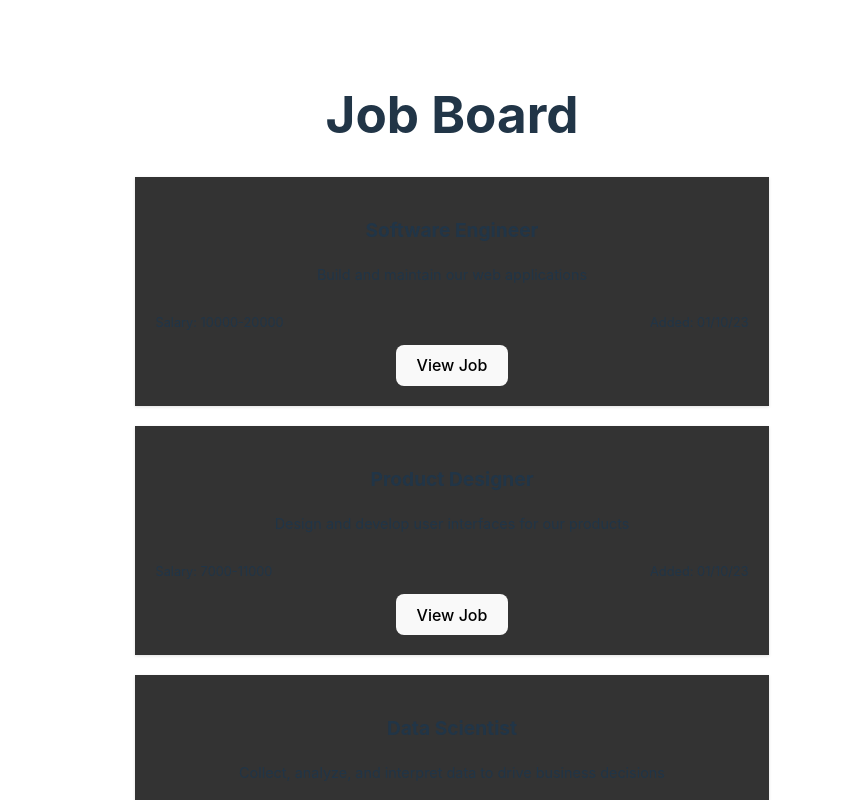
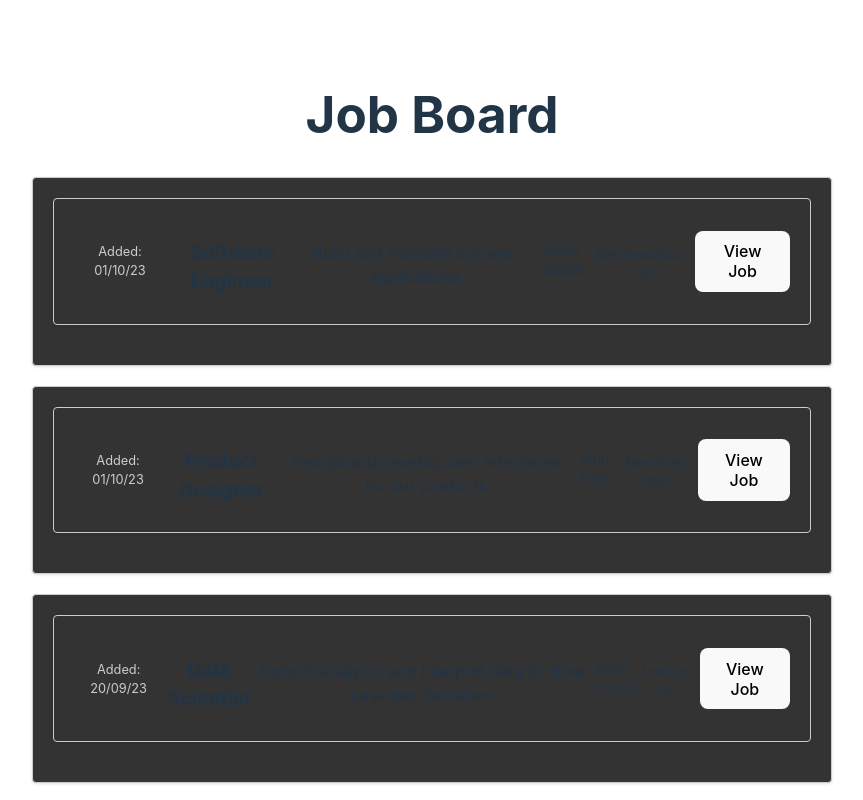
Before and after one commit to ShimiShimson/job-board-client, a React (Vite) app: page / in a window 1280 px wide. Shown: the top 800 px of the page, without its empty margins (208-1071 px from the left). Built offline with nearby package versions, Linux system fonts and the light colour scheme.

Commit message:
- JobListItem created - display on Home refactored - styling improved - job mocks updated with id

```diff
--- a/src/assets/job-mocks.ts
+++ b/src/assets/job-mocks.ts
@@ -1,7 +1,8 @@
 import { Job } from "../types/job";
 
-export const JOBS: Job[] = [
+export let JOBS: Job[] = [
   {
+    id: "1f6cdc26-1e05-48a7-b2c1-9d7d50e92f94",
     title: "Software Engineer",
     shortDesc: "Build and maintain our web applications",
     salary: "10000-20000",
@@ -9,10 +10,14 @@ export const JOBS: Job[] = [
     longDesc:
       "As a Software Engineer at our company, you will be responsible for building and maintaining our web applications. You will work with a team of engineers to design, develop, and test new features, as well as fix bugs and improve performance. You will also work closely with product designers and other stakeholders to ensure that our applications meet the needs of our users.",
     requiredStack: ["JavaScript", "HTML", "CSS", "Node.js", "React"],
-    location: { city: "San Francisco", country: "USA" },
+    location: {
+      city: "San Francisco",
+      country: "USA"
+    },
     typeOfHiring: ["Onsite", "Remote", "Hybrid"]
   },
   {
+    id: "459a9a48-2aa8-47c5-bf1a-b80f50c65b5e",
     title: "Product Designer",
     shortDesc: "Design and develop user interfaces for our products",
     salary: "7000-11000",
@@ -20,10 +25,14 @@ export const JOBS: Job[] = [
     longDesc:
       "As a Product Designer at our company, you will be responsible for designing and developing user interfaces for our products. You will work closely with product managers and engineers to understand the needs of our users and create designs that are both user-friendly and visually appealing. You will also be responsible for prototyping and testing your designs to ensure that they work as expected.",
     requiredStack: ["Figma", "Sketch", "Adobe XD", "HTML", "CSS"],
-    location: { city: "New York", country: "USA" },
+    location: {
+      city: "New York",
+      country: "USA"
+    },
     typeOfHiring: ["Remote", "Hybrid"]
   },
   {
+    id: "620c2c3f-2123-4b10-ba5f-ffc297971de2",
     title: "Data Scientist",
     shortDesc:
       "Collect, analyze, and interpret data to drive business decisions",
@@ -32,10 +41,14 @@ export const JOBS: Job[] = [
     longDesc:
       "As a Data Scientist at our company, you will be responsible for collecting, analyzing, and interpreting data to drive business decisions. You will use a variety of data science tools and techniques to identify trends, patterns, and outliers in our data. You will also be responsible for creating reports and presentations to communicate your findings to stakeholders.",
     requiredStack: ["Python", "R", "SQL", "Machine Learning", "Statistics"],
-    location: { city: "London", country: "UK" },
+    location: {
+      city: "London",
+      country: "UK"
+    },
     typeOfHiring: ["Hybrid"]
   },
   {
+    id: "d34497fe-da23-4ac1-86ef-89fa91bf1cce",
     title: "Marketing Manager",
     shortDesc:
       "Develop and execute marketing campaigns to promote our products and services",
@@ -44,10 +57,14 @@ export const JOBS: Job[] = [
     longDesc:
       "As a Marketing Manager at our company, you will be responsible for developing and executing marketing campaigns to promote our products and services. You will work with a team of marketers to create and implement marketing strategies across a variety of channels, including online, offline, and social media. You will also be responsible for tracking and analyzing the results of your campaigns to ensure that they are meeting their objectives.",
     requiredStack: ["Google Ads", "Facebook Ads", "Twitter Ads", "SEO", "SEM"],
-    location: { city: "Paris", country: "France" },
+    location: {
+      city: "Paris",
+      country: "France"
+    },
     typeOfHiring: ["Onsite", "Remote"]
   },
   {
+    id: "e542cf97-cd1a-4b42-9e9d-47ffe883458e",
     title: "Front-End Developer",
     shortDesc: "Develop and maintain our user interfaces",
     salary: "8000-12000",
@@ -55,10 +72,14 @@ export const JOBS: Job[] = [
     longDesc:
       "As a Front-End Developer at our company, you will be responsible for developing and maintaining our user interfaces. You will use a variety of front-end development technologies, such as HTML, CSS, and JavaScript, to create and implement responsive and user-friendly interfaces. You will also work with back-end developers to integrate the front-end with our server-side applications.",
     requiredStack: ["JavaScript", "HTML", "CSS", "React", "Vue.js"],
-    location: { city: "Berlin", country: "Germany" },
+    location: {
+      city: "Berlin",
+      country: "Germany"
+    },
     typeOfHiring: ["Remote", "Hybrid"]
   },
   {
+    id: "52d7387d-4d0c-46c1-b39c-8a930e69944f",
     title: "Back-End Developer",
     shortDesc: "Develop and maintain our server-side applications",
     salary: "9000-13000",
@@ -66,10 +87,14 @@ export const JOBS: Job[] = [
     longDesc:
       "As a Back-End Developer at our company, you will be responsible for developing and maintaining our server-side applications. You will use a variety of back-end development technologies, such as Java, Python, or Node.js, to create and implement scalable and reliable applications. You will also work with front-end developers to integrate the back-end with our user interfaces.",
     requiredStack: ["Java", "Python", "Node.js", "Spring Boot", "Express"],
-    location: { city: "Bangalore", country: "India" },
+    location: {
+      city: "Bangalore",
+      country: "India"
+    },
     typeOfHiring: ["Onsite", "Remote", "Hybrid"]
   },
   {
+    id: "32321fa3-a490-42d0-8cc0-b9744b3bd062",
     title: "Software Engineer",
     shortDesc: "Build and maintain our web applications",
     salary: "10000-20000",
@@ -77,10 +102,14 @@ export const JOBS: Job[] = [
     longDesc:
       "As a Software Engineer, you will play a crucial role in developing and maintaining our web applications. You'll work closely with cross-functional teams to design, implement, and optimize software solutions. Your expertise will contribute to the success of our technology initiatives.",
     requiredStack: ["JavaScript", "React", "Node.js", "HTML", "CSS", "Git"],
-    location: { city: "San Francisco", country: "USA" },
+    location: {
+      city: "San Francisco",
+      country: "USA"
+    },
     typeOfHiring: ["Onsite", "Remote", "Hybrid"]
   },
   {
+    id: "fa293cab-4b72-45d1-b0e5-6e64b5305118",
     title: "Product Designer",
     shortDesc: "Design and develop user interfaces for our products",
     salary: "7000-11000",
@@ -93,10 +122,14 @@ export const JOBS: Job[] = [
       "Adobe Creative Suite",
       "Prototyping Tools"
     ],
-    location: { city: "New York", country: "USA" },
+    location: {
+      city: "New York",
+      country: "USA"
+    },
     typeOfHiring: ["Remote", "Hybrid"]
   },
   {
+    id: "2e48a1e3-4a3a-4ff7-b45c-5b9f8a5bb8da",
     title: "Data Scientist",
     shortDesc:
       "Collect, analyze, and interpret data to drive business decisions",
@@ -111,10 +144,14 @@ export const JOBS: Job[] = [
       "SQL",
       "Data Visualization"
     ],
-    location: { city: "London", country: "UK" },
+    location: {
+      city: "London",
+      country: "UK"
+    },
     typeOfHiring: ["Hybrid"]
   },
   {
+    id: "469f5487-af18-4d38-a3b7-c80e5398c972",
     title: "Marketing Manager",
     shortDesc:
       "Develop and execute marketing campaigns to promote our products and services",
@@ -128,10 +165,14 @@ export const JOBS: Job[] = [
       "Content Marketing",
       "Analytics Tools"
     ],
-    location: { city: "Paris", country: "France" },
+    location: {
+      city: "Paris",
+      country: "France"
+    },
     typeOfHiring: ["Onsite", "Remote"]
   },
   {
+    id: "832646b7-e729-4c03-b3ca-dd4f40656933",
     title: "Front-End Developer",
     shortDesc: "Develop and maintain our user interfaces",
     salary: "8000-12000",
@@ -146,10 +187,14 @@ export const JOBS: Job[] = [
       "Responsive Design",
       "Web Performance Optimization"
     ],
-    location: { city: "Berlin", country: "Germany" },
+    location: {
+      city: "Berlin",
+      country: "Germany"
+    },
     typeOfHiring: ["Remote", "Hybrid"]
   },
   {
+    id: "2da0baee-91e2-4c77-bbc9-761c84c01f62",
     title: "Back-End Developer",
     shortDesc: "Develop and maintain our server-side applications",
     salary: "9000-13000",
@@ -163,10 +208,14 @@ export const JOBS: Job[] = [
       "API Design",
       "Security Best Practices"
     ],
-    location: { city: "Bangalore", country: "India" },
+    location: {
+      city: "Bangalore",
+      country: "India"
+    },
     typeOfHiring: ["Onsite", "Remote", "Hybrid"]
   },
   {
+    id: "cf3d3a07-74ab-4bff-ad1d-85056992fb48",
     title: "Quality Assurance Engineer",
     shortDesc: "Test and ensure the quality of our products",
     salary: "6000-10000",
@@ -179,10 +228,14 @@ export const JOBS: Job[] = [
       "Bug Tracking Tools",
       "Test Case Design"
     ],
-    location: { city: "San Francisco", country: "USA" },
+    location: {
+      city: "San Francisco",
+      country: "USA"
+    },
     typeOfHiring: ["Onsite", "Remote", "Hybrid"]
   },
   {
+    id: "58017608-396f-46a0-80ec-56c5f569a797",
     title: "UX Designer",
     shortDesc: "Design user-centered experiences for our products",
     salary: "7000-11000",
@@ -195,7 +248,10 @@ export const JOBS: Job[] = [
       "Prototyping Tools",
       "Usability Testing"
     ],
-    location: { city: "New York", country: "USA" },
+    location: {
+      city: "New York",
+      country: "USA"
+    },
     typeOfHiring: ["Remote", "Hybrid"]
   }
 ];
--- a/src/components/home/Home.scss
+++ b/src/components/home/Home.scss
@@ -5,26 +5,9 @@
     padding: 20px;
 }
 
-.job-card {
+.job-list-item {
     background-color: #333;
     box-shadow: 0 1px 3px rgba(0, 0, 0, 0.12);
     margin-bottom: 20px;
     padding: 20px;
 }
-
-.job-card h3 {
-    font-size: 1.2rem;
-}
-
-.job-card p {
-    font-size: 0.9rem;
-}
-
-.job-info {
-    display: flex;
-    justify-content: space-between;
-}
-
-.job-info p {
-    font-size: 0.8rem;
-}
--- a/src/components/home/Home.tsx
+++ b/src/components/home/Home.tsx
@@ -1,28 +1,20 @@
 import React from "react";
-import { useNavigate } from "react-router-dom";
+
+import JobListItem from "../job-list-item/JobListItem";
 
 import { JOBS } from "../../assets/job-mocks";
 
 import "./Home.scss";
 
 const Home: React.FC = () => {
-  const navigate = useNavigate();
   const jobs = JOBS;
 
   return (
     <div className="job-board">
       <h1>Job Board</h1>
       {jobs.map((job) => (
-        <div className="job-card" key={job.title}>
-          <h3>{job.title}</h3>
-          <p>{job.shortDesc}</p>
-          <div className="job-info">
-            <p>Salary: {job.salary}</p>
-            <p>Added: {job.added}</p>
-          </div>
-          <button onClick={() => navigate("/job", { state: { job } })}>
-            View Job
-          </button>
+        <div key={job.id} className="job-list-item">
+          <JobListItem job={job} />
         </div>
       ))}
     </div>
--- /dev/null
+++ b/src/components/job-list-item/JobListItem.scss
@@ -0,0 +1,46 @@
+.job-list-item {
+    display: flex;
+    align-items: center;
+    padding: 0.5rem;
+    margin-bottom: 0.5rem;
+    border: 1px solid #ccc;
+    border-radius: 0.25rem;
+
+    .job-added-date {
+        position: relative;
+        top: 0;
+        right: 0;
+        padding: 0.5rem;
+        font-size: 0.8rem;
+        color: #ccc;
+    }
+
+    .job-title {
+        font-size: 1.2rem;
+        margin-bottom: 0.5rem;
+    }
+
+    .job-short-desc {
+        font-size: 1rem;
+        margin-bottom: 0.5rem;
+    }
+
+    .job-salary {
+        font-size: 0.8rem;
+    }
+
+    .job-location,
+    .job-type-of-hiring {
+        font-size: 0.8rem;
+        margin-bottom: 0.5rem;
+    }
+
+    .job-location {
+        margin-right: 0.5rem;
+    }
+
+    .job-type-of-hiring {
+        margin-left: 0.5rem;
+    }
+
+}
--- /dev/null
+++ b/src/components/job-list-item/JobListItem.tsx
@@ -0,0 +1,25 @@
+import { useNavigate } from "react-router-dom";
+import { Job } from "../../types/job";
+
+import "./JobListItem.scss";
+
+const JobListItem = ({ job }: { job: Job }) => {
+  const navigate = useNavigate();
+
+  return (
+    <div className="job-list-item">
+      <div className="job-added-date">Added: {job.added}</div>
+      <h3 className="job-title">{job.title}</h3>
+      <p className="job-short-desc">{job.shortDesc}</p>
+      <p className="job-salary">{job.salary}</p>
+      <p className="job-location">
+        {job.location.city}, {job.location.country}
+      </p>
+      <button onClick={() => navigate("/job", { state: { job } })}>
+        View Job
+      </button>
+    </div>
+  );
+};
+
+export default JobListItem;
--- a/src/types/job.ts
+++ b/src/types/job.ts
@@ -9,6 +9,7 @@ export type JobLocation = {
 export type StackItem = string;
 
 export interface Job {
+  id: string;
   title: string;
   location: JobLocation;
   typeOfHiring: TypeOfHiring[];
```
